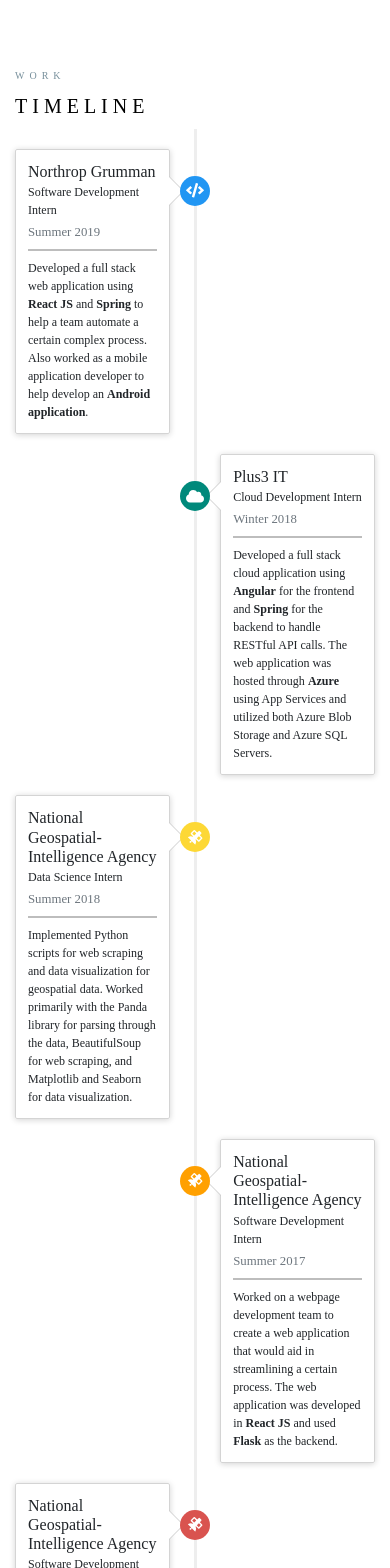
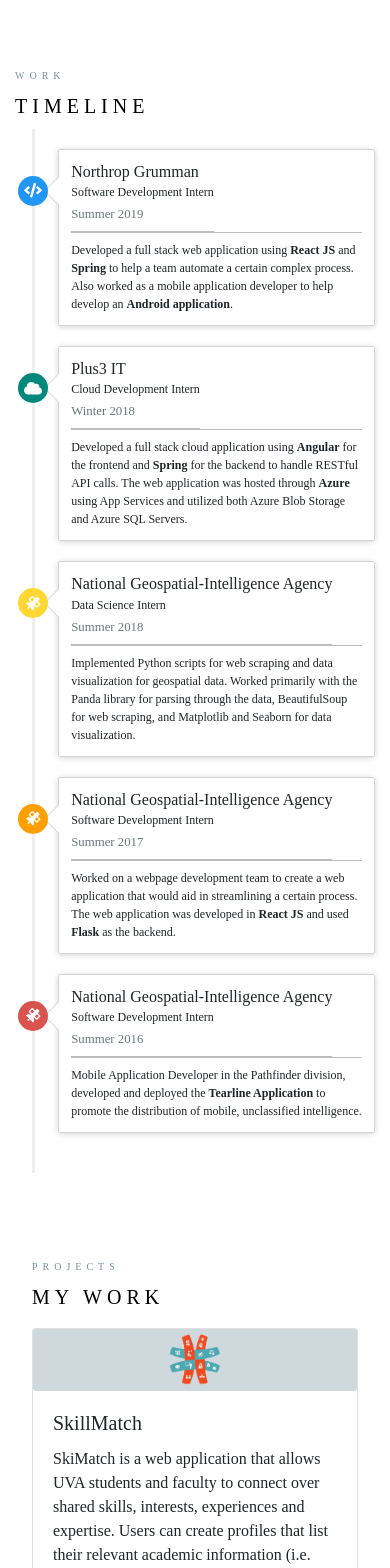
Before and after one commit to Michael1009/me, a React (Create React App) app: page / in a window 390 px wide. Shown: the part 3000-4568 px from the top of the page. Built offline with nearby package versions, Linux system fonts and the light colour scheme.

Commit message:
Fixed tearline image file and update timeline mobile. On mobile, timeline now shows all cards to the right side

```diff
--- a/src/components/css/timeline.css
+++ b/src/components/css/timeline.css
@@ -1,3 +1,11 @@
+.mobile {
+    display: none;
+}
+
+.desktop {
+    display: display;
+}
+
 .container {
     float: center;
     padding-left: 32px;
@@ -204,6 +212,15 @@
 }
 
 @media screen and (max-width: 600px) {
+
+    .mobile {
+        display: block;
+    }
+
+    .desktop {
+        display: none;
+    }
+
     .container {
         float: center;
         padding-left: 8px;
@@ -224,7 +241,7 @@
         content: " ";
         width: 3px;
         background-color: #eeeeee;
-        left: 50%;
+        left: 5%;
         margin-left: -1.5px;
     }
 
@@ -254,7 +271,7 @@
     }
 
     .timeline>li>.timeline-panel {
-        width: 43%;
+        width: 88%;
         float: left;
         border: 1px solid #d4d4d4;
         border-radius: 2px;
@@ -297,7 +314,7 @@
         text-align: center;
         position: absolute;
         top: 27px;
-        left: 50%;
+        left: 5%;
         margin-left: -15px;
         background-color: #999999;
         z-index: 100;
--- a/src/components/projects.jsx
+++ b/src/components/projects.jsx
@@ -5,7 +5,7 @@
 import Tooltip from "react-bootstrap/Tooltip";
 import CardDeck from 'react-bootstrap/CardDeck'
 import Card from 'react-bootstrap/Card'
-import tearline_logo from './images/tearline.webp';
+import tearline_logo from './images/tearline.png';
 import skibuilder_logo from './images/ski.png';
 import wired_logo from './images/wired_logo.png';
 
--- a/src/components/timeline.jsx
+++ b/src/components/timeline.jsx
@@ -13,6 +13,7 @@
       <div className="container">
         <div className="heading"> WORK </div>
         <div className="subheading"> TIMELINE </div>
+        <div className="desktop">
           <ul className="timeline">
             <Slide left>
               <li>
@@ -136,6 +137,132 @@
             </Slide>
           </ul>
         </div>
+
+        <div className="mobile">
+          <ul className="timeline">
+            <Slide left>
+              <li className="timeline-inverted">
+                <div className="timeline-badge blue">
+                  <FontAwesomeIcon icon="code" />
+                </div>
+                <div className="timeline-panel">
+
+                  <div className="heading-container">
+                    <img className="timeline-logo" src={ng_logo} alt="logo" />
+                    <div className="timeline-heading">
+                      <h4 className="timeline-title">Northrop Grumman</h4>
+                      <div className="timeline-subtitle">Software Development Intern</div>
+                      <div className="timeline-date"><small className="text-muted">Summer 2019</small></div>
+                    </div>
+                  </div>
+
+                  <div className="timeline-body">
+                    <p>
+                      Developed a full stack web application using <b>React JS</b> and <b>Spring</b> to help a team automate a certain complex process.
+                    Also worked as a mobile application developer to help develop an <b>Android application</b>.
+                  </p>
+                  </div>
+                </div>
+              </li>
+            </Slide>
+            <Slide left>
+              <li className="timeline-inverted">
+                <div className="timeline-badge green">
+                  <FontAwesomeIcon icon="cloud" />
+                </div>
+                <div className="timeline-panel">
+                  <div className="heading-container">
+                    <img className="timeline-logo" src={p3it_logo} alt="logo" />
+                    <div className="timeline-heading">
+                      <h4 className="timeline-title">Plus3 IT</h4>
+                      <div className="timeline-subtitle">Cloud Development Intern</div>
+                      <div className="timeline-date"><small className="text-muted">Winter 2018</small></div>
+                    </div>
+                  </div>
+
+                  <div className="timeline-body">
+                    <p>
+                      Developed a full stack cloud application using <b>Angular</b> for the frontend and <b>Spring</b> for the
+                    backend to handle RESTful API calls. The web application was hosted through <b>Azure</b> using App
+                            Services and utilized both Azure Blob Storage and Azure SQL Servers.
+                  </p>
+                  </div>
+                </div>
+              </li>
+            </Slide>
+            <Slide left>
+              <li className="timeline-inverted">
+                <div className="timeline-badge yellow">
+                  <FontAwesomeIcon icon="satellite" />
+                </div>
+                <div className="timeline-panel">
+                  <div className="heading-container">
+                    <img className="timeline-logo" src={nga_logo} alt="logo" />
+                    <div className="timeline-heading">
+                      <h4 className="timeline-title-nga">National Geospatial-Intelligence Agency</h4>
+                      <div className="timeline-subtitle">Data Science Intern</div>
+                      <div className="timeline-date"><small className="text-muted">Summer 2018</small></div>
+                    </div>
+                  </div>
+                  <div className="timeline-body">
+                    <p>
+                      Implemented Python scripts for web scraping and data visualization for geospatial data. Worked
+                      primarily with the Panda library for parsing through the data, BeautifulSoup for web scraping, and
+                      Matplotlib and Seaborn for data visualization.
+                  </p>
+                  </div>
+                </div>
+              </li>
+            </Slide>
+            <Slide left>
+              <li className="timeline-inverted">
+                <div className="timeline-badge orange">
+                  <FontAwesomeIcon icon="satellite" />
+                </div>
+                <div className="timeline-panel">
+                  <div className="heading-container">
+                    <img className="timeline-logo" src={nga_logo} alt="logo" />
+                    <div className="timeline-heading">
+                      <h4 className="timeline-title-nga">National Geospatial-Intelligence Agency</h4>
+                      <div className="timeline-subtitle">Software Development Intern</div>
+                      <div className="timeline-date"><small className="text-muted">Summer 2017</small></div>
+                    </div>
+                  </div>
+                  <div className="timeline-body">
+                    <p>
+                      Worked on a webpage development team to create a web application that would aid in streamlining a certain process.
+                    The web application was developed in <b>React JS</b> and used <b>Flask</b> as the backend.
+                  </p>
+                  </div>
+                </div>
+              </li>
+            </Slide>
+
+            <Slide left>
+              <li className="timeline-inverted">
+                <div className="timeline-badge red">
+                  <FontAwesomeIcon icon="satellite" />
+                </div>
+                <div className="timeline-panel">
+                  <div className="heading-container">
+                    <img className="timeline-logo" src={nga_logo} alt="logo" />
+                    <div className="timeline-heading">
+                      <h4 className="timeline-title-nga">National Geospatial-Intelligence Agency</h4>
+                      <div className="timeline-subtitle">Software Development Intern</div>
+                      <div className="timeline-date"><small className="text-muted">Summer 2016</small></div>
+                    </div>
+                  </div>
+                  <div className="timeline-body">
+                    <p>
+                      Mobile Application Developer in the Pathfinder division, developed and deployed the <b>Tearline Application</b> to promote the distribution of mobile, unclassified intelligence.
+                  </p>
+                  </div>
+                </div>
+              </li>
+            </Slide>
+          </ul>
+        </div>
+      </div>
     );
   }
 }
```
Also changed, not shown: src/components/images/tearline.png (added), src/components/images/tearline.webp (deleted). Lines whose indentation alone changed are shown as unchanged.
